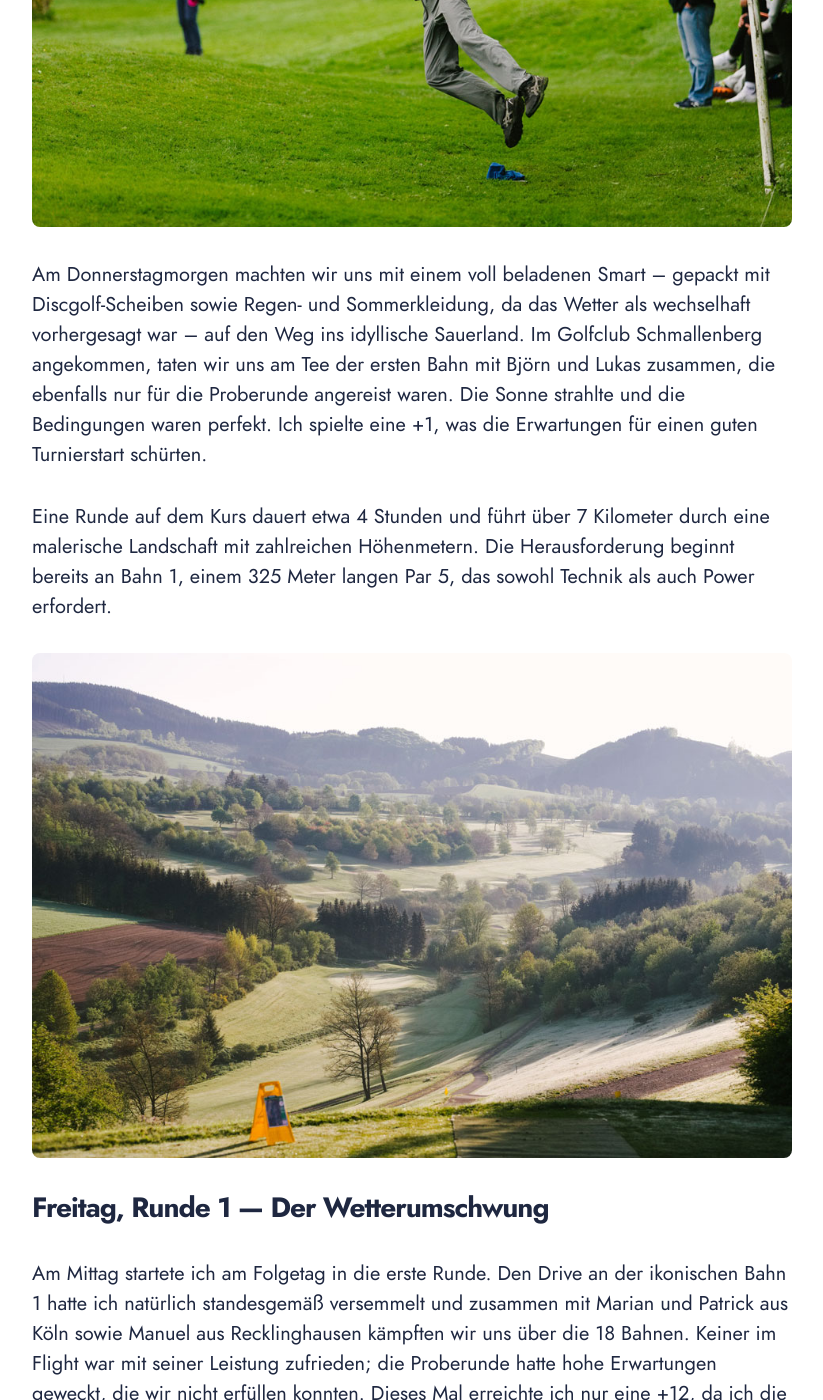
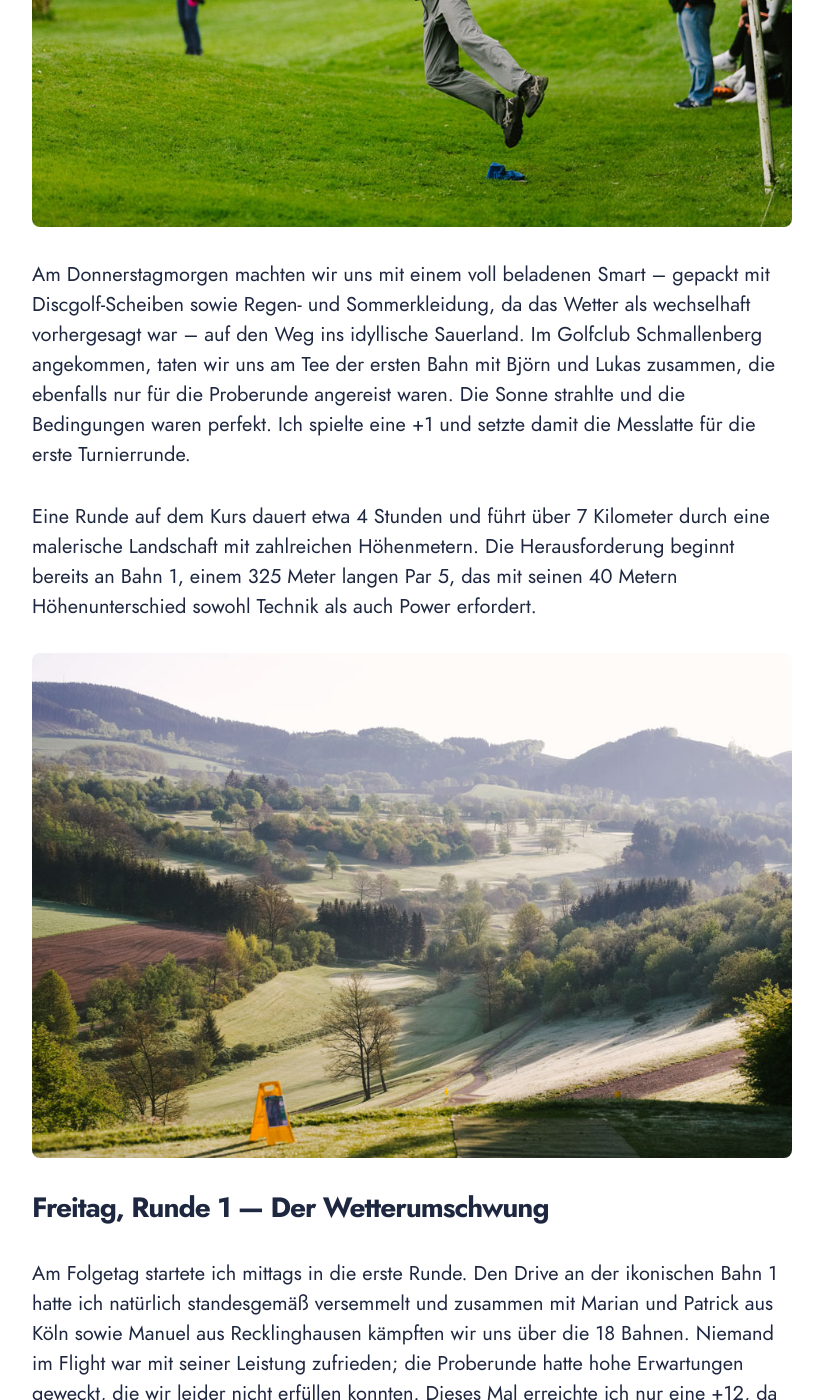
Before and after one commit to maxgreive/syndikat-web, a Jekyll site: the page built from _posts/2024-05-08-big-arm-open-3.md, in a window 1280 px wide and 1400 px high, scrolled down 1294 px. Shown: the whole window, without its empty margins (228-1051 px from the left). Built offline with Jekyll 4.4.1, drawn with Linux system fonts in a browser that asks for light colours; some web fonts are replaced; some of the changed text lies outside the part shown.

Commit message:
update post

```diff
--- a/_posts/2024-05-07-big-arm-open-3.md
+++ b/_posts/2024-05-08-big-arm-open-3.md
@@ -15,16 +15,16 @@ Ursprünglich hatte ich geplant, auch ohne Startplatz nach Schmallenberg zu fahr
 
 ![](/assets/images/posts/big_arm_jump_putt.jpg)
 
-Am Donnerstagmorgen machten wir uns mit einem voll beladenen Smart – gepackt mit Discgolf-Scheiben sowie Regen- und Sommerkleidung, da das Wetter als wechselhaft vorhergesagt war – auf den Weg ins idyllische Sauerland. Im Golfclub Schmallenberg angekommen, taten wir uns am Tee der ersten Bahn mit Björn und Lukas zusammen, die ebenfalls nur für die Proberunde angereist waren. Die Sonne strahlte und die Bedingungen waren perfekt. Ich spielte eine +1, was die Erwartungen für einen guten Turnierstart schürten.
+Am Donnerstagmorgen machten wir uns mit einem voll beladenen Smart – gepackt mit Discgolf-Scheiben sowie Regen- und Sommerkleidung, da das Wetter als wechselhaft vorhergesagt war – auf den Weg ins idyllische Sauerland. Im Golfclub Schmallenberg angekommen, taten wir uns am Tee der ersten Bahn mit Björn und Lukas zusammen, die ebenfalls nur für die Proberunde angereist waren. Die Sonne strahlte und die Bedingungen waren perfekt. Ich spielte eine +1 und setzte damit die Messlatte für die erste Turnierrunde.
 
-Eine Runde auf dem Kurs dauert etwa 4 Stunden und führt über 7 Kilometer durch eine malerische Landschaft mit zahlreichen Höhenmetern. Die Herausforderung beginnt bereits an Bahn 1, einem 325 Meter langen Par 5, das sowohl Technik als auch Power erfordert.
+Eine Runde auf dem Kurs dauert etwa 4 Stunden und führt über 7 Kilometer durch eine malerische Landschaft mit zahlreichen Höhenmetern. Die Herausforderung beginnt bereits an Bahn 1, einem 325 Meter langen Par 5, das mit seinen 40 Metern Höhenunterschied sowohl Technik als auch Power erfordert.
 
 ![](/assets/images/posts/big_arm_bahn_1.jpg)
 
 
 ## Freitag, Runde 1 — Der Wetterumschwung
 
-Am Mittag startete ich am Folgetag in die erste Runde. Den Drive an der ikonischen Bahn 1 hatte ich natürlich standesgemäß versemmelt und zusammen mit Marian und Patrick aus Köln sowie Manuel aus Recklinghausen kämpften wir uns über die 18 Bahnen. Keiner im Flight war mit seiner Leistung zufrieden; die Proberunde hatte hohe Erwartungen geweckt, die wir nicht erfüllen konnten. Dieses Mal erreichte ich nur eine +12, da ich die Scheiben zu oft out-of-bounds schmiss.
+Am Folgetag startete ich mittags in die erste Runde. Den Drive an der ikonischen Bahn 1 hatte ich natürlich standesgemäß versemmelt und zusammen mit Marian und Patrick aus Köln sowie Manuel aus Recklinghausen kämpften wir uns über die 18 Bahnen. Niemand im Flight war mit seiner Leistung zufrieden; die Proberunde hatte hohe Erwartungen geweckt, die wir leider nicht erfüllen konnten. Dieses Mal erreichte ich nur eine +12, da ich die Scheiben zu oft out-of-bounds schmiss.
 
 Niedergeschlagen stellte ich im Clubhaus fest, dass es vielen anderen Spielern ebenfalls so ergangen war. Das Wetter, der Wind und der Turnierdruck hatten dazu geführt, dass viele die Scores vom Vortag nicht wiederholen konnten.
 
```
Also changed, not shown: other parts of _posts/2024-05-08-big-arm-open-3.md (+1 -1 lines).
